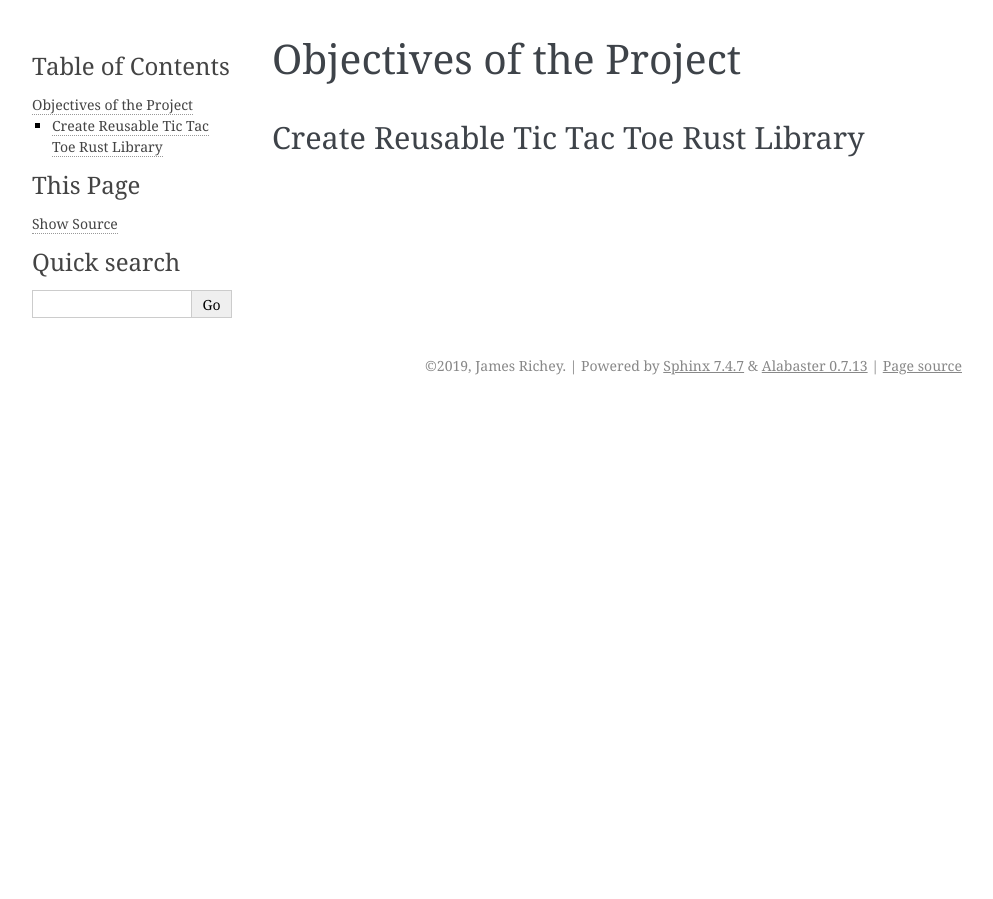
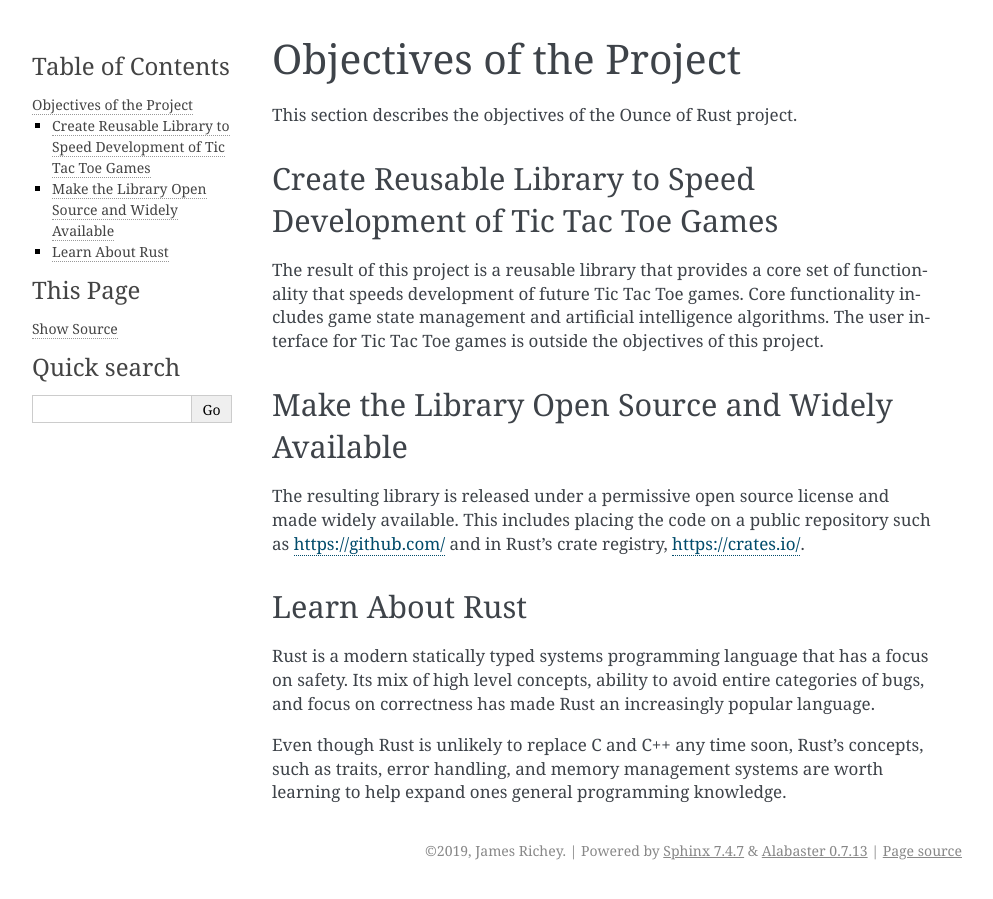
Before and after one commit to j-richey/ounce-of-rust-design-doc, a Sphinx documentation site: the page built from source/overview/objectives.rst, in a window 1280 px wide. Shown: the whole page, without its empty margins (148-1141 px from the left). Built offline with Sphinx 7.4.7, drawn with Linux system fonts in a browser that asks for light colours.

Commit message:
Working on the Objectives of the Project.

```diff
--- a/source/glossary.rst
+++ b/source/glossary.rst
@@ -10,6 +10,10 @@ Glossary
     TODO
         Put some terms here.
 
+    Rust programming language
+        Rust is a systems programming language with a focus on safety and speed.
+        Website: `<https://www.rust-lang.org/>`__
+
+
 ..  TODO: terms to define:
     Tic Tac Toe?
-    rust (the language)
--- a/source/overview/objectives.rst
+++ b/source/overview/objectives.rst
@@ -1,16 +1,33 @@
 #########################
 Objectives of the Project
 #########################
+This section describes the objectives of the Ounce of Rust project.
 
-..  TODO: Provide objetives
-    * Create library that can be used in other apps
-      * Windows and Linux support
-      * Open source
-      * Git Hub
-      * Open source
-    * Learn About Rust
-      * WHY? It is modren statically typed language incresing in popularity.
+=================================================================
+Create Reusable Library to Speed Development of Tic Tac Toe Games
+=================================================================
+The result of this project is a reusable library that provides a core set of
+functionality that speeds development of future Tic Tac Toe games. Core
+functionality includes game state management and artificial intelligence
+algorithms. The user interface for Tic Tac Toe games is outside the objectives
+of this project.
 
-========================================
-Create Reusable Tic Tac Toe Rust Library
-========================================
+=================================================
+Make the Library Open Source and Widely Available
+=================================================
+The resulting library is released under a permissive open source license and
+made widely available. This includes placing the code on a public repository
+such as `<https://github.com/>`__ and in Rust's crate registry,
+`<https://crates.io/>`__.
+
+
+================
+Learn About Rust
+================
+Rust is a modern statically typed systems programming language that has a focus
+on safety. Its mix of high level concepts, ability to avoid entire categories
+of bugs, and focus on correctness has made Rust an increasingly popular language.
+
+Even though Rust is unlikely to replace C and C++ any time soon, Rust's
+concepts, such as traits, error handling, and memory management systems are
+worth learning to help expand ones general programming knowledge.
```
